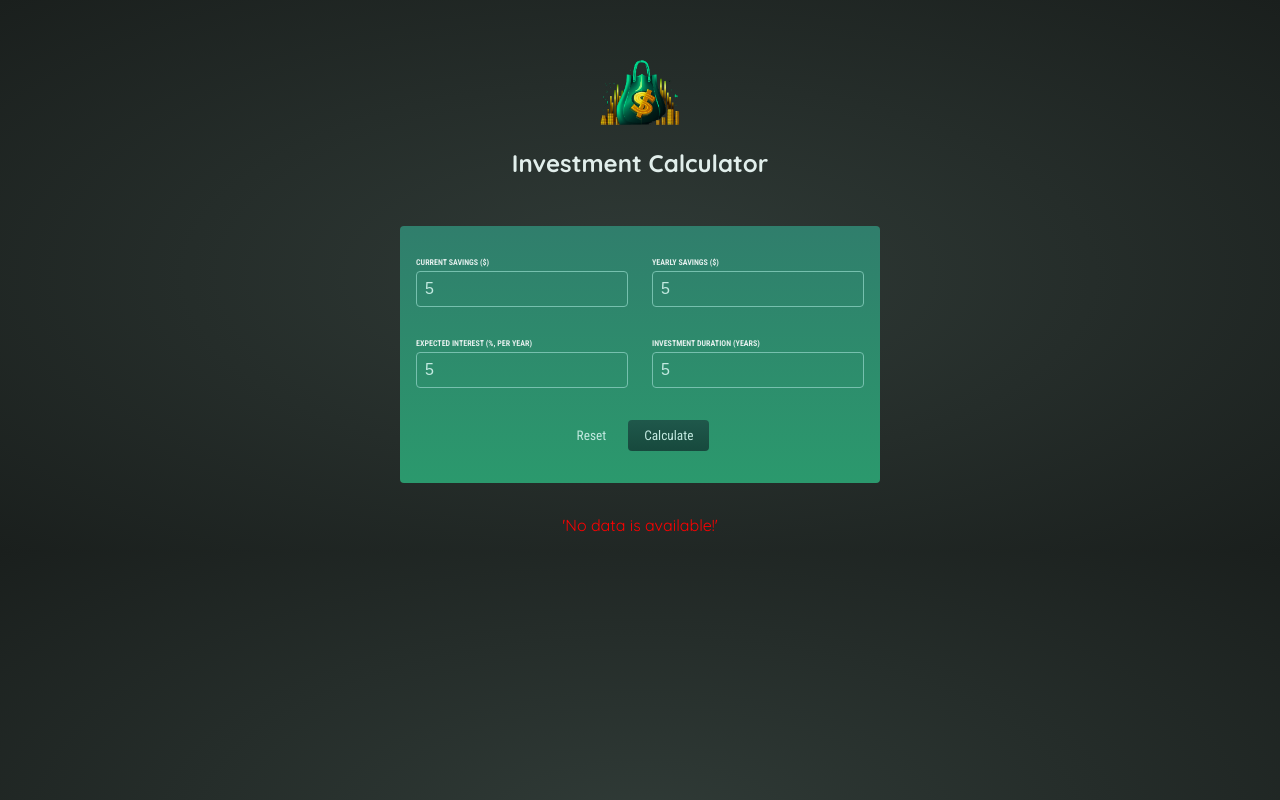
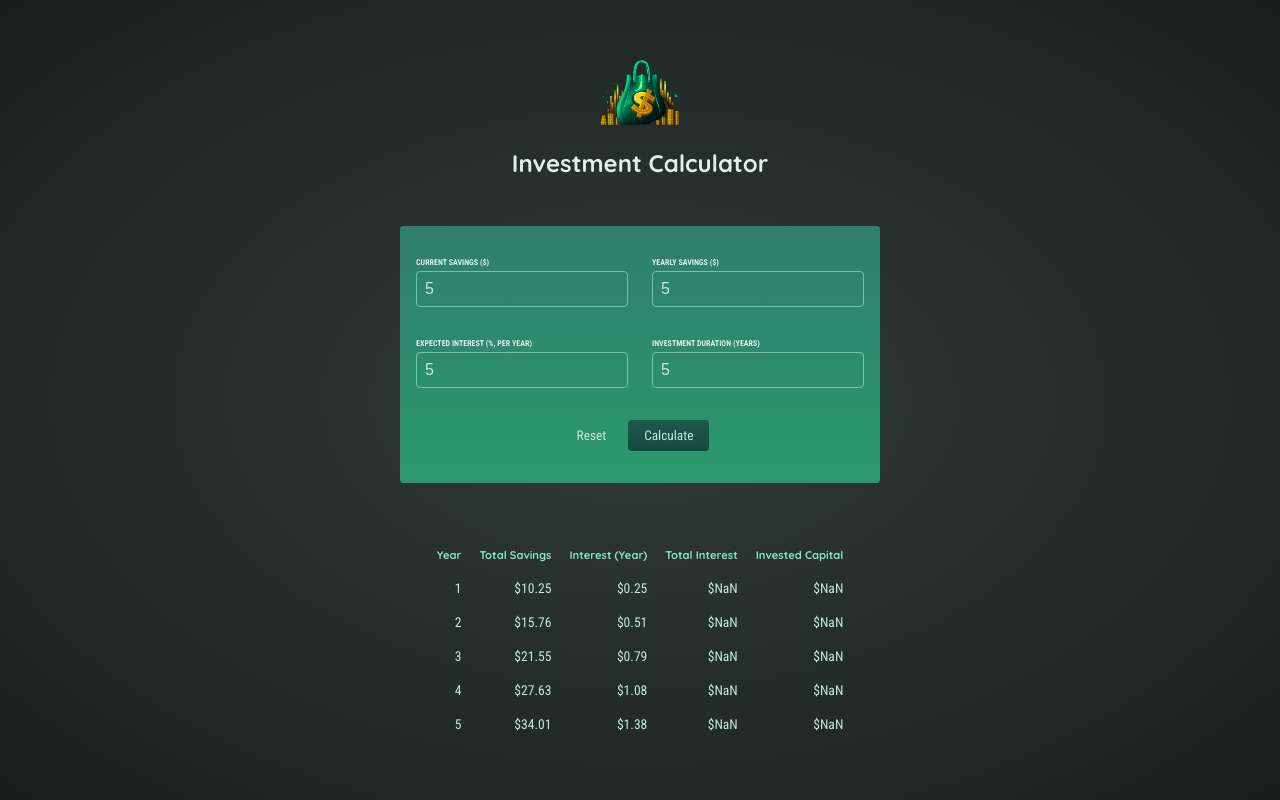
Before and after one commit to kraft-aka/react-investment-calculator, a React (Create React App) app: page / in a window 1280 px wide. Both pictures are taken after typing "5", "5", "5", "5" into the empty fields and a click on the button "Calculate". Built offline with nearby package versions, Linux system fonts and the light colour scheme.

Commit message:
refactor code

```diff
--- a/src/App.js
+++ b/src/App.js
@@ -5,49 +5,50 @@ import InvestmentTable from "./components/InvestmentTable";
 import InvestmentHeader from "./components/InvestmentHeader";
 
 function App() {
-  const [yearlyData, setYearlyData] = useState([]);
+  const [userInput, setUserInput] = useState(null);
 
   const calculateHandler = (userInput) => {
-    setYearlyData((prevData) => {
-      return [userInput, ...prevData];
-    });
-    // Should be triggered when form is submitted
-    // You might not directly want to bind it to the submit event on the form though...
-
-    //const yearlyData = []; // per-year results
-
-    // let currentSavings = +userInput["current-savings"]; // feel free to change the shape of this input object!
-    // const yearlyContribution = +userInput["yearly-contribution"]; // as mentioned: feel free to change the shape...
-    // const expectedReturn = +userInput["expected-return"] / 100;
-    // const duration = +userInput["duration"];
-
-    // // The below code calculates yearly results (total savings, interest etc)
-    // for (let i = 0; i < duration; i++) {
-    //   const yearlyInterest = currentSavings * expectedReturn;
-    //   currentSavings += yearlyInterest + yearlyContribution;
-    //   yearlyData.push({
-    //     // feel free to change the shape of the data pushed to the array!
-    //     year: i + 1,
-    //     yearlyInterest: yearlyInterest,
-    //     savingsEndOfYear: currentSavings,
-    //     yearlyContribution: yearlyContribution,
-    //   });
-    //}
-
-    // do something with yearlyData ...
-    console.log(yearlyData);
+    setUserInput(userInput);
+    console.log(userInput);
   };
 
+  const yearlyData = []; // per-year results
+
+  if (userInput) {
+    let currentSavings = +userInput["currentSavings"];
+    const yearlyContribution = +userInput["yearlyContribution"];
+    const expectedReturn = +userInput["expectedReturn"] / 100;
+    const duration = +userInput["duration"];
+
+    // The below code calculates yearly results (total savings, interest etc)
+    for (let i = 0; i < duration; i++) {
+      const yearlyInterest = currentSavings * expectedReturn;
+      currentSavings += yearlyInterest + yearlyContribution;
+      yearlyData.push({
+        year: i + 1,
+        yearlyInterest: yearlyInterest,
+        savingsEndOfYear: currentSavings,
+        yearlyContribution: yearlyContribution,
+      });
+    }
+  }
+  console.log(userInput);
+
   const fallbackText = (
-    <p style={{ color: "red", textAlign: "center" }}>'No data is available!'</p>
+    <p style={{ color: "red", textAlign: "center" }}>'No investment calculated!'</p>
   );
 
   return (
     <div>
       <InvestmentHeader logo={logo} />
-      <InvestmentForm onCalculate={calculateHandler} yearlyData={yearlyData} />
-      {yearlyData.length === 0 && fallbackText}
-      {yearlyData.length > 0 && <InvestmentTable data={yearlyData} />}
+      <InvestmentForm onCalculate={calculateHandler} />
+      {!userInput && fallbackText}
+      {userInput && (
+        <InvestmentTable
+          data={yearlyData}
+          initialInvetsment={userInput.currentSavings}
+        />
+      )}
     </div>
   );
 }
--- a/src/components/InvestmentForm.js
+++ b/src/components/InvestmentForm.js
@@ -32,6 +32,7 @@ export default function (props) {
       duration: +duration,
       id: Math.random().toString(),
     };
+    props.onCalculate(investmentData)
 
     // checks if all fields are filled out
     if (!currentSavings || !yearlyContribution || !expectedReturn || !duration)
--- a/src/components/InvestmentTable.js
+++ b/src/components/InvestmentTable.js
@@ -1,10 +1,17 @@
-import React from 'react'
+import React from "react";
+
+const formatter = new Intl.NumberFormat("en-US", {
+  style: "currency",
+  currency: "USD",
+  minimumFractionDigits: 2,
+  maximumFractionDigits: 2,
+});
 
 export default function InvestmentTable(props) {
   return (
     <table className="result">
       <thead>
-          <tr>
+        <tr key={props.data.year}>
           <th>Year</th>
           <th>Total Savings</th>
           <th>Interest (Year)</th>
@@ -13,14 +20,27 @@ export default function InvestmentTable(props) {
         </tr>
       </thead>
       <tbody>
-          <tr>
-            <td>YEAR NUMBER</td>
-            <td>TOTAL SAVINGS END OF YEAR</td>
-            <td>INTEREST GAINED IN YEAR</td>
-            <td>TOTAL INTEREST GAINED</td>
-            <td>TOTAL INVESTED CAPITAL</td>
+        {props.data.map((yearlyData) => (
+          <tr key={yearlyData.year}>
+            <td>{yearlyData.year}</td>
+            <td>{formatter.format(yearlyData.savingsEndOfYear)}</td>
+            <td>{formatter.format(yearlyData.yearlyInterest)}</td>
+            <td>
+              {formatter.format(
+                yearlyData.savingsEndOfYear -
+                  props.initialInvestment -
+                  yearlyData.yearlyContribution * yearlyData.year
+              )}
+            </td>
+            <td>
+              {formatter.format(
+                props.initialInvestment +
+                  yearlyData.yearlyContribution * yearlyData.year
+              )}
+            </td>
           </tr>
+        ))}
       </tbody>
     </table>
-  )
+  );
 }
```
Lines whose indentation alone changed are shown as unchanged.
